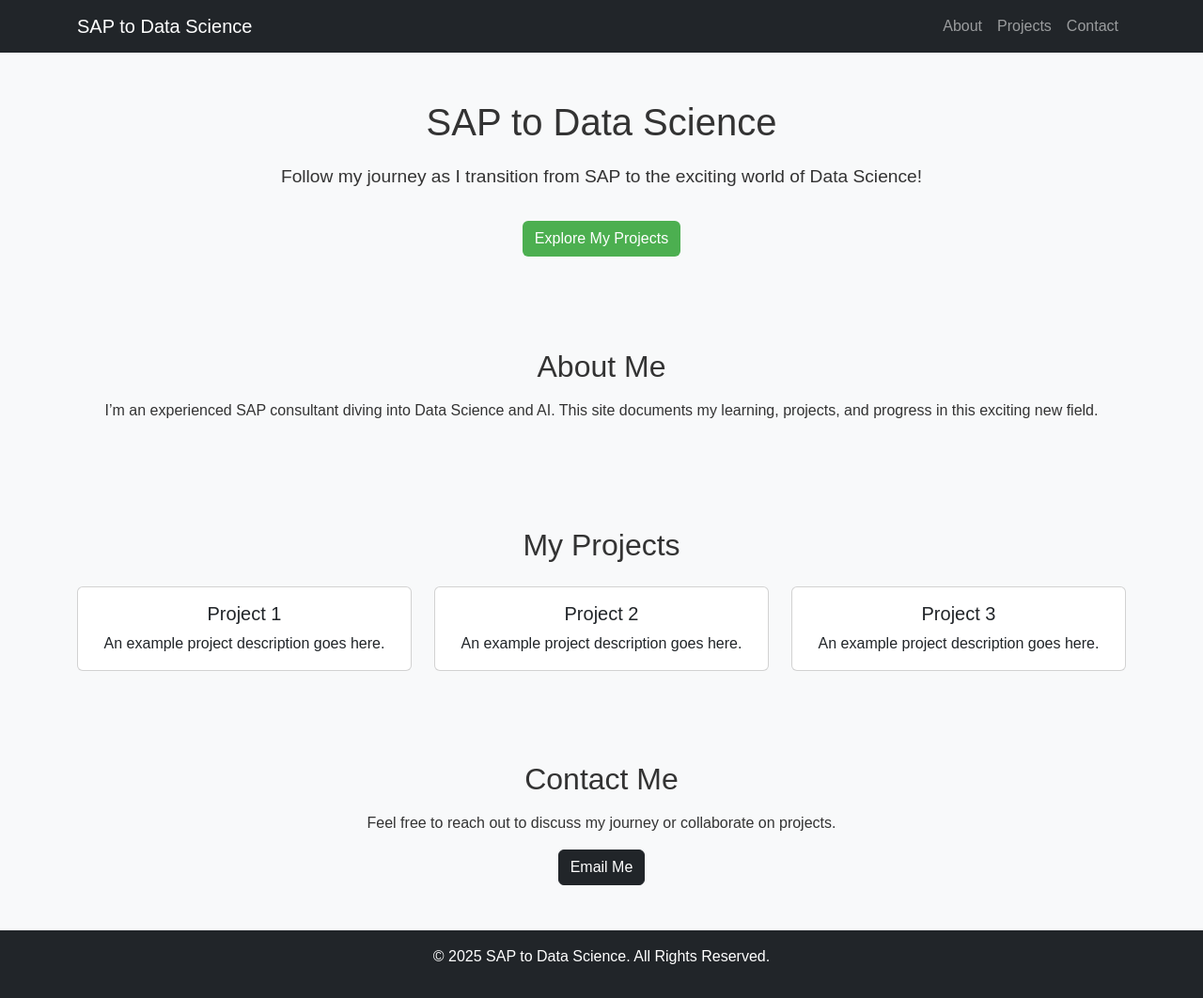
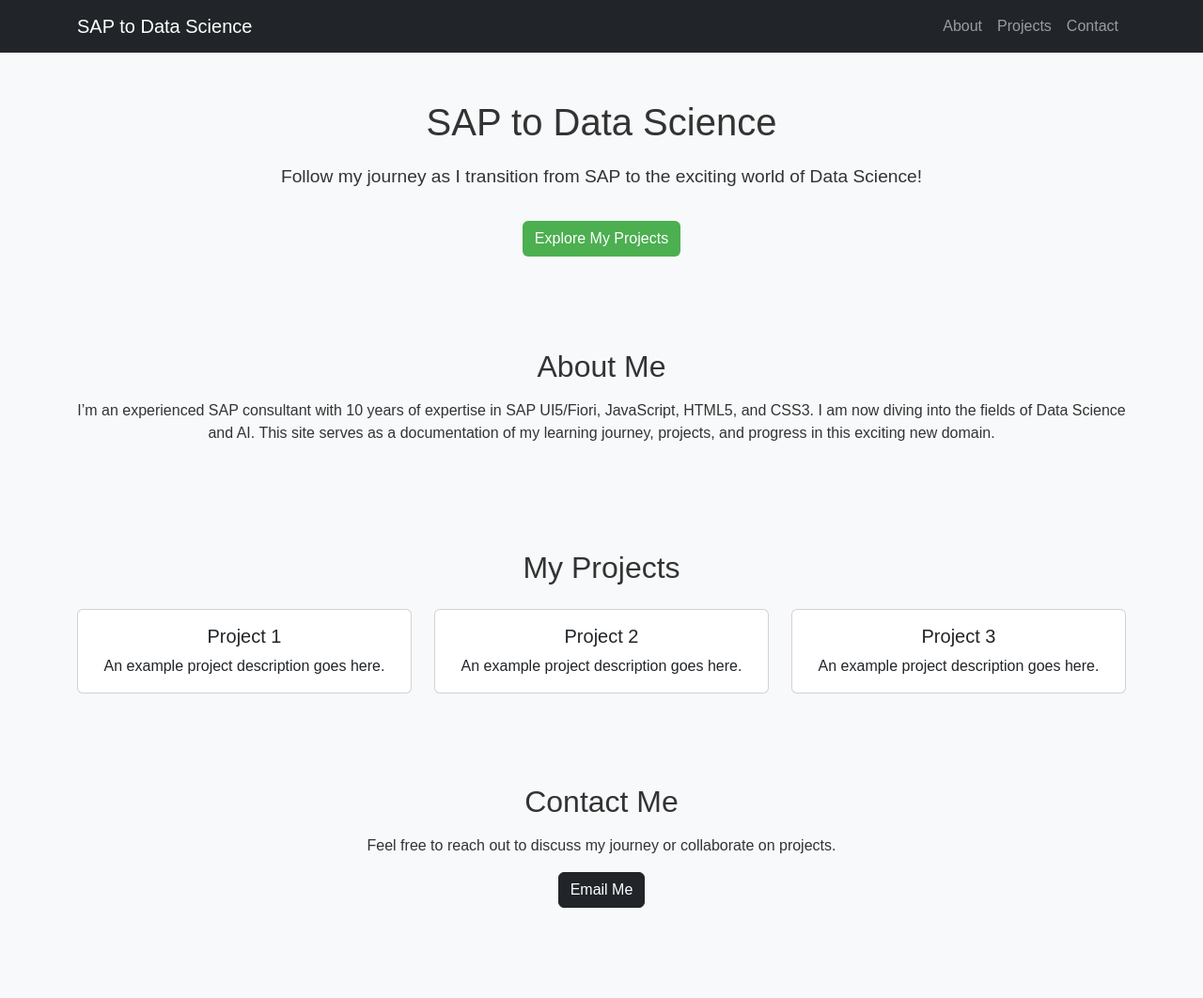
Before and after one commit to Pranavkumar16/SAPtoDataScience, a plain HTML site: page index.html in a window 1280 px wide. Shown: the whole page at 94% size. After the commit the page ends 1014 px from the top, so only its background shows below. Drawn offline with nearby package versions, Linux system fonts and the light colour scheme.

Commit message:
Update index.html

```diff
--- a/index.html
+++ b/index.html
@@ -71,7 +71,7 @@
     <section id="about" class="py-5">
         <div class="container text-center">
             <h2>About Me</h2>
-            <p class="mt-3">I’m an experienced SAP consultant diving into Data Science and AI. This site documents my learning, projects, and progress in this exciting new field.</p>
+            <p class="mt-3">I’m an experienced SAP consultant with 10 years of expertise in SAP UI5/Fiori, JavaScript, HTML5, and CSS3. I am now diving into the fields of Data Science and AI. This site serves as a documentation of my learning journey, projects, and progress in this exciting new domain.</p>
         </div>
     </section>
 
@@ -116,12 +116,6 @@
             <a href="mailto:your.email@example.com" class="btn btn-dark">Email Me</a>
         </div>
     </section>
-
-    <!-- Footer -->
-    <footer class="bg-dark text-white text-center py-3">
-        <p>&copy; 2025 SAP to Data Science. All Rights Reserved.</p>
-    </footer>
-
     <!-- Bootstrap JS -->
     <script src="https://cdn.jsdelivr.net/npm/bootstrap@5.3.0-alpha3/dist/js/bootstrap.bundle.min.js"></script>
 </body>
```
